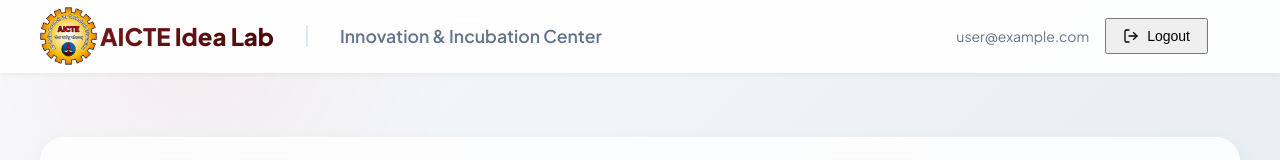
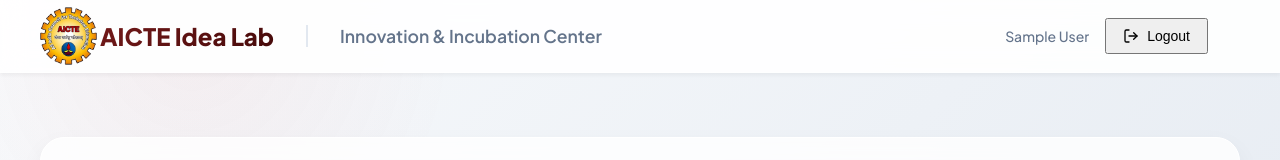
Before and after one commit to innocentq2/AICTE-Idea-lab-project, a React (Vite) app: page /admin in a window 1280 px wide. Shown: the top 160 px of the page. Built offline with nearby package versions, Linux system fonts and the light colour scheme; no server answers; the database is empty; sample sign-in values are in the browser's storage.

Commit message:
feat: implement TopHeader component and AdminDashboard with attendance tracking, profile management, and PDF export functionality

```diff
--- a/src/components/TopHeader.tsx
+++ b/src/components/TopHeader.tsx
@@ -1,16 +1,36 @@
 import { Link, useNavigate } from 'react-router-dom';
+import { useState, useEffect } from 'react';
 import { UserCircle, LogOut } from 'lucide-react';
 import { useAuth } from '../contexts/AuthContext';
+import { db } from '../firebase';
+import { doc, getDoc } from 'firebase/firestore';
 import aicteLogo from '../assets/aicte1.png';
 
 const TopHeader = () => {
   const { user, logout } = useAuth();
   const navigate = useNavigate();
+  const [profileName, setProfileName] = useState<string>('');
+
+  useEffect(() => {
+    if (user?.email) {
+      getDoc(doc(db, 'admin_profiles', user.email)).then(snap => {
+        if (snap.exists() && snap.data().name) {
+          setProfileName(snap.data().name);
+        } else {
+          setProfileName('');
+        }
+      });
+    } else {
+      setProfileName('');
+    }
+  }, [user]);
 
   const handleLogout = async () => {
     await logout();
     navigate('/');
   };
+
+  const displayName = profileName || user?.displayName || user?.email?.split('@')[0];
 
   return (
     <header className="top-header" style={{ display: 'flex', justifyContent: 'space-between', alignItems: 'center' }}>
@@ -29,8 +49,8 @@ const TopHeader = () => {
       <div style={{ paddingRight: '1.5rem' }}>
         {user ? (
           <div style={{ display: 'flex', alignItems: 'center', gap: '1rem' }}>
-            <span style={{ color: 'var(--text-muted)', fontSize: '0.875rem' }}>
-              {user.email}
+            <span style={{ color: 'var(--text-muted)', fontSize: '0.875rem', fontWeight: 500 }}>
+              {displayName}
             </span>
             <button
               onClick={handleLogout}
--- a/src/pages/AdminDashboard.tsx
+++ b/src/pages/AdminDashboard.tsx
@@ -384,7 +384,7 @@ const AdminDashboard = () => {
                 <table className="admin-table">
                   <thead>
                     <tr>
-                      <th>Date</th>
+                      <th>Sr. No.</th>
                       <th>Name</th>
                       <th>Class</th>
                       <th>Roll No</th>
@@ -395,9 +395,9 @@ const AdminDashboard = () => {
                     </tr>
                   </thead>
                   <tbody>
-                    {displayRecords.map(record => (
+                    {displayRecords.map((record, index) => (
                       <tr key={record.id}>
-                        <td style={{ color: 'var(--text-muted)' }}>{record.timestamp?.toDate ? record.timestamp.toDate().toLocaleDateString() : 'N/A'}</td>
+                        <td style={{ color: 'var(--text-muted)' }}>{index + 1}</td>
                         <td style={{ fontWeight: 600, color: 'var(--text-main)' }}>{record.name}</td>
                         <td>{record.studentClass}</td>
                         <td>{record.rollNo}</td>
```
